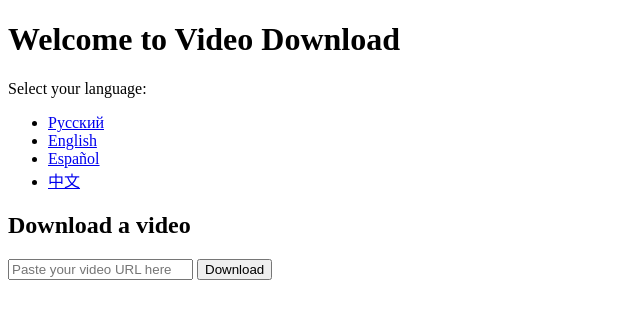
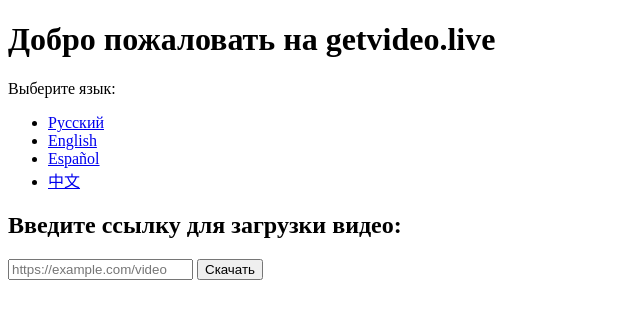
Before and after one commit to BorisVaneev/getvideo-live, a Flask app: page / in a window 1280 px wide. Shown: the top 319 px of the page, without its empty margins (0-640 px from the left). Run offline with Flask 3, Linux system fonts and the light colour scheme.

Commit message:
Update index.html

```diff
--- a/templates/index.html
+++ b/templates/index.html
@@ -2,12 +2,12 @@
 <html lang="en">
 <head>
     <meta charset="UTF-8">
-    <meta name="viewport" content="width=device-width, initial-scale=1.0">
-    <title>Video Download</title>
+    <title>Video Downloader</title>
 </head>
 <body>
-    <h1>Welcome to Video Download</h1>
-    <p>Select your language:</p>
+    <h1>Добро пожаловать на getvideo.live</h1>
+
+    <p>Выберите язык:</p>
     <ul>
         <li><a href="/ru/page1">Русский</a></li>
         <li><a href="/en/page1">English</a></li>
@@ -15,10 +15,10 @@
         <li><a href="/zh/page1">中文</a></li>
     </ul>
 
-<h2>Download a video</h2>
-<form action="/download_video" method="get">
-    <input type="text" name="url" placeholder="Paste your video URL here" required>
-    <button type="submit">Download</button>
-</form>
+    <h2>Введите ссылку для загрузки видео:</h2>
+    <form action="/download" method="POST">
+        <input type="text" name="url" placeholder="https://example.com/video" required>
+        <button type="submit">Скачать</button>
+    </form>
 </body>
 </html>
```
